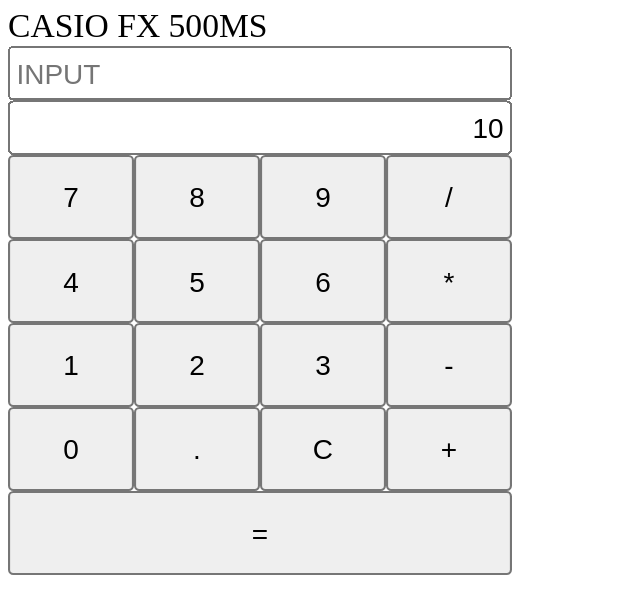
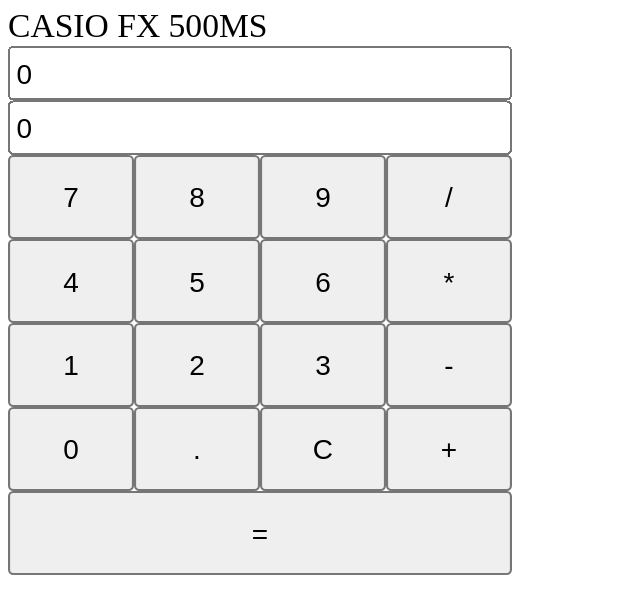
Before and after one commit to zingw/calculator, an Angular app: page / in a window 1280 px wide. Shown: the top 614 px of the page, without its empty margins (0-640 px from the left). Built offline with nearby package versions, Linux system fonts and the light colour scheme.

Commit message:
kÃeep code

```diff
--- a/src/app/app.component.html
+++ b/src/app/app.component.html
@@ -1,7 +1,7 @@
 <div id="body">
       <div id="header">CASIO FX 500MS</div>
       <input class="displayBox" type="text" placeholder="INPUT" [(ngModel)]="input" style="direction: ltr"><br>
-      <input class="displayBox" type="text" placeholder="RESULT" [value]="result" style="direction: rtl" ><br>
+      <input class="displayBox" type="text" placeholder="RESULT" [value]="result" style="direction: ltr" ><br>
       <div *ngFor="let row of rows" style="width: fit-content" >
         <button class="loopButton" (click)="bindValueToInput(row.col1)">{{row.col1}}</button>
         <button class="loopButton" (click)="bindValueToInput(row.col2)">{{row.col2}}</button>
--- a/src/app/app.component.ts
+++ b/src/app/app.component.ts
@@ -15,8 +15,8 @@
 })
 
 export class AppComponent {
-  input = '';
-  result = '10';
+  input = '0';
+  result = '0';
   INVALID_ERROR = "INVALID_ERROR";
   MATH_ERROR = "MATH_ERROR";
   // @ts-ignore
@@ -33,17 +33,20 @@
       return;
     }
     if (cellData == 'C') {
-      this.input = '';
+      this.input = '0';
+      this.result = '0'
     } else {
-      alert(this.INVALID_ERROR)
+      console.log("error");
     }
   }
 
   isValidToAdd(cellData: string): boolean {
     /**
      * Kiểm tra chuỗi hiện tại:
-     *      Nếu null -> cho add + - num
-     *      Nếu không null -> kiểm tra kí tự cuôối
+     *
+     *      Nếu '0' -> cho add + - num
+     *                  và tối đa 1 số 0, sau đó phải là dot. rồi sau đó thì là số
+     *      Nếu khác '0' -> kiểm tra kí tự cuôối
      *          Nếu là số
      *              kiểm tra có phải số thập phân hay ko ?
      *                  có : ->  add OP and num
@@ -56,11 +59,14 @@
     }
 
     if (currInput.trim() == '') {
-      if (this.isNumber(cellData) || (cellData == '+') || cellData == '-') {
+      if (this.isNumber(cellData) && cellData !== '0'  || (cellData == '+') || cellData == '-') {
         return true;
       }
     }
     if (currInput.trim() !== '') {
+      if(cellData == '0' && this.input=='0'){
+        return false;
+      }
       if (this.lastCharInputIsNumber()) {
         if (this.lastNumberIsDecimal() && this.isOP(cellData) || this.isNumber(cellData) ) {
           return true;
@@ -115,7 +121,8 @@
     }
     // nếu input chưa có nhập gì thì sẽ trả về 0.
     if (this.input.trim() === '') {
-      this.result = '';
+      this.result = '0';
+      this.input = '0'
       return;
     }
     // nếu viết thừa OP thì sẽ tự lược đi OP ở cuối sau đó tính như thường, thay vì báo lỗi.
```
